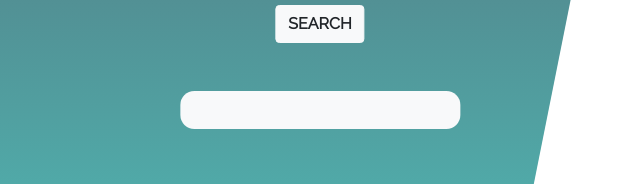
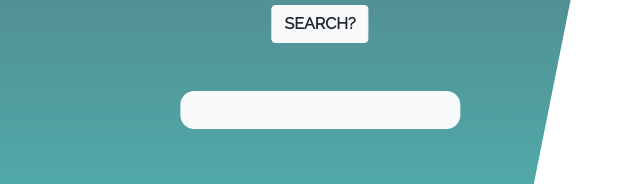
Before and after one commit to stevandrej/gimagesearch, a plain HTML site: page index.html in a window 1280 px wide. Shown: the part 347-531 px from the top of the page, 0-640 px from the left. Drawn offline with Linux system fonts and the light colour scheme.

Commit message:
Update index.html

```diff
--- a/index.html
+++ b/index.html
@@ -29,7 +29,7 @@
                     </h1>
 
                     <!--SEARCH BUTTON-->
-                    <button id="btn-search" class="btn btn-light"><b>SEARCH</b></button>
+                    <button id="btn-search" class="btn btn-light"><b>SEARCH?</b></button>
                     <br /><br /><br />
 
                     <!--INPUT-->
```
